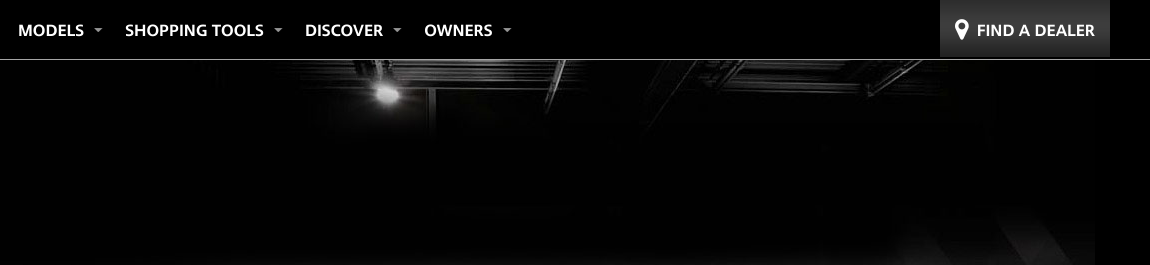
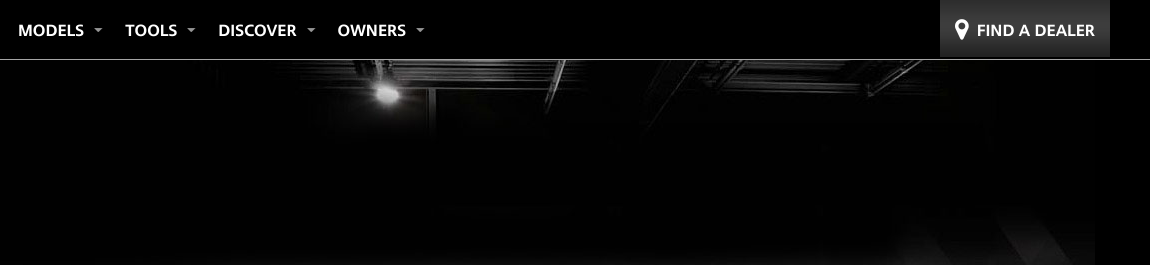
Before and after one commit to Dongwook3/groupBinClassBuild, a plain HTML site: page index.html in a window 1280 px wide. Shown: the top 265 px of the page, 130-1280 px from the left. Drawn offline with Linux system fonts and the light colour scheme; some packages are replaced by stand-ins of ours; a script that the page names is missing.

Commit message:
removing another word

```diff
--- a/index.html
+++ b/index.html
@@ -20,7 +20,7 @@
         <img src="images/logo-s.png" alt="mini logo" class="left">
         <ul class="no-bullet inline-list">
           <li>MODELS<img class="right chevron" src="images/down-arrow.png"></li>
-          <li>SHOPPING TOOLS<img class="right chevron" src="images/down-arrow.png"></li>
+          <li>TOOLS<img class="right chevron" src="images/down-arrow.png"></li>
           <li>DISCOVER<img class="right chevron" src="images/down-arrow.png"></li>
           <li>OWNERS<img class="right chevron" src="images/down-arrow.png"></li>
         </ul>
```
